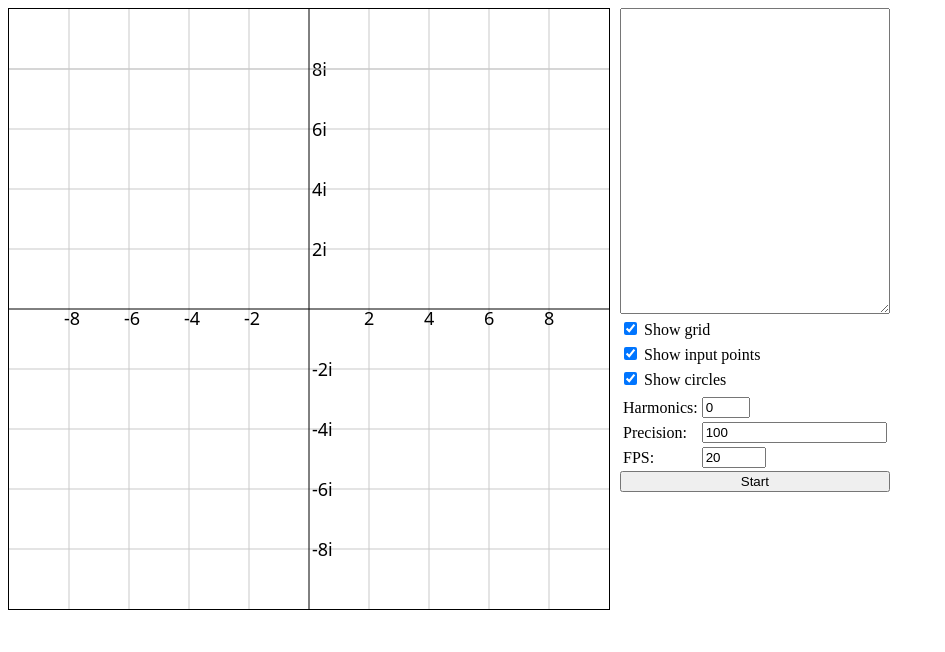
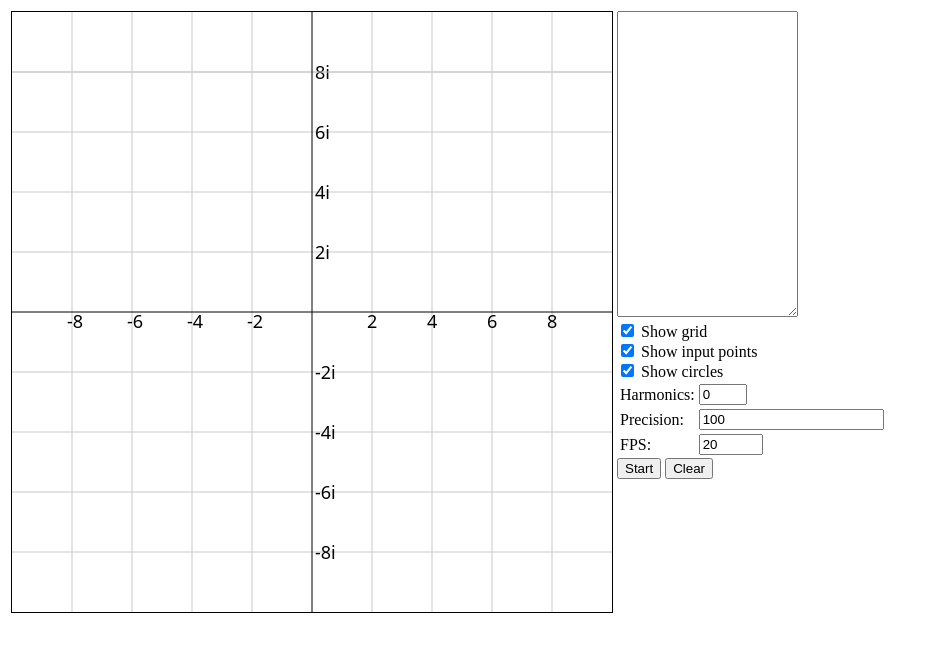
Before and after one commit to vehlwn/fourier-epicycles, a website built with webpack: page src/index.html in a window 1280 px wide. Shown: the whole page, without its empty margins (0-945 px from the left). Built offline with nearby package versions, Linux system fonts and the light colour scheme.

Commit message:
Use table

```diff
--- a/src/index.html
+++ b/src/index.html
@@ -9,26 +9,27 @@
         <style>
             #main-scene {
               border: 1px solid black;
-              max-height: 600px;
+              <!-- max-height: 600px; -->
               <!-- image-rendering: pixelated; -->
             }
         </style>
     </head>
     <body>
-        <div style="display: flex; flex-direction: row">
+        <table>
+            <tr>
+                <td style="vertical-align: top">
                     <canvas id="main-scene" width="600" height="600"
                         >Your browser does not support JavaScript!</canvas
                     >
-            <div
-                style="display: flex; flex-direction: column; margin-left: 10px"
-            >
+                </td>
+                <td style="vertical-align: top">
                     <textarea
                         id="input-data"
                         rows="20"
-                    style="margin-bottom: 5px"
+                        autocomplete="off"
                     ></textarea>
 
-                <div style="margin-bottom: 5px">
+                    <div>
                         <input
                             type="checkbox"
                             id="show-grid"
@@ -37,7 +38,7 @@
                         />
                         <label for="show-grid">Show grid</label>
                     </div>
-                <div style="margin-bottom: 5px">
+                    <div>
                         <input
                             type="checkbox"
                             id="show-input-points"
@@ -46,7 +47,7 @@
                         />
                         <label for="show-input-points">Show input points</label>
                     </div>
-                <div style="margin-bottom: 5px">
+                    <div>
                         <input
                             type="checkbox"
                             id="show-circles"
@@ -97,10 +98,10 @@
                         </tr>
                     </table>
 
-                <button id="start-btn" type="button" style="margin-bottom: 5px">
-                    Start
-                </button>
-            </div>
-        </div>
+                    <button id="start-btn" type="button">Start</button>
+                    <button id="clear-btn" type="button">Clear</button>
+                </td>
+            </tr>
+        </table>
     </body>
 </html>
```
Lines whose indentation alone changed are shown as unchanged.
